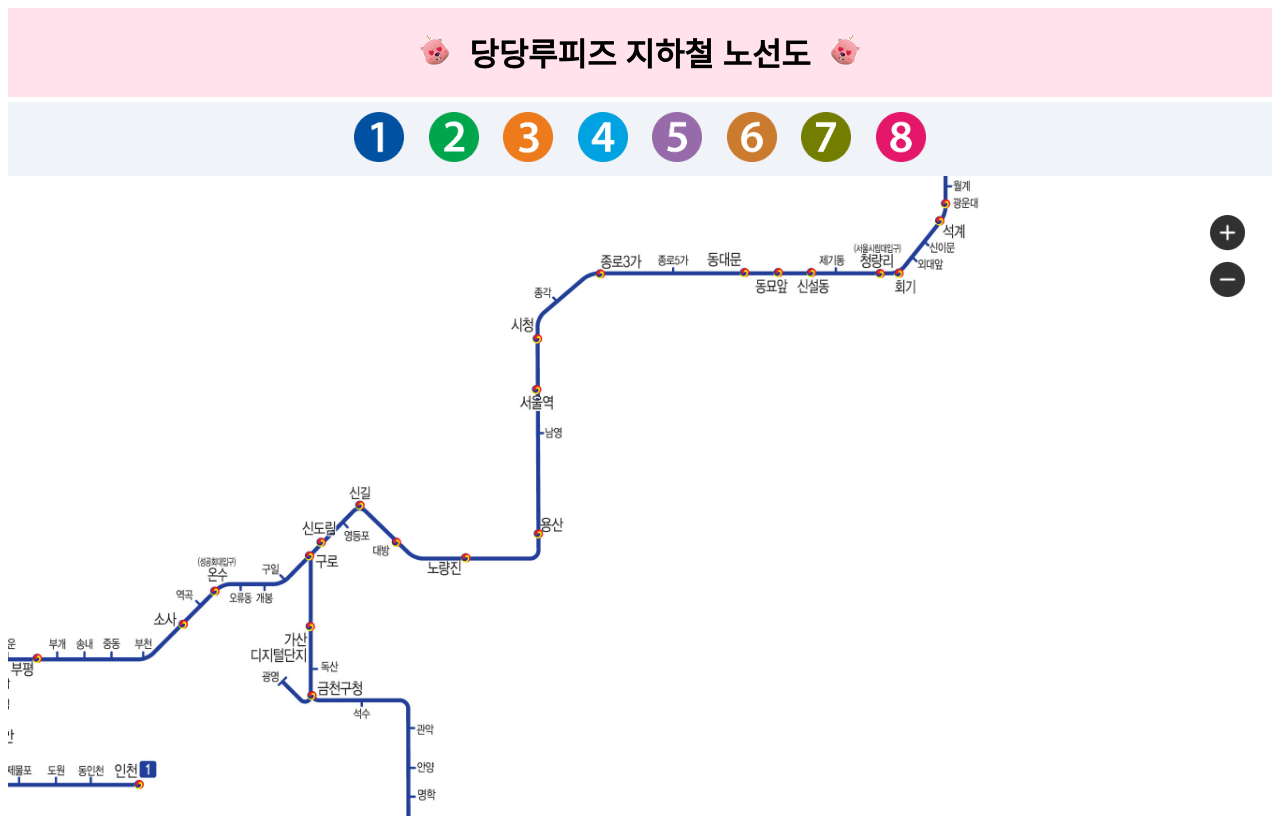
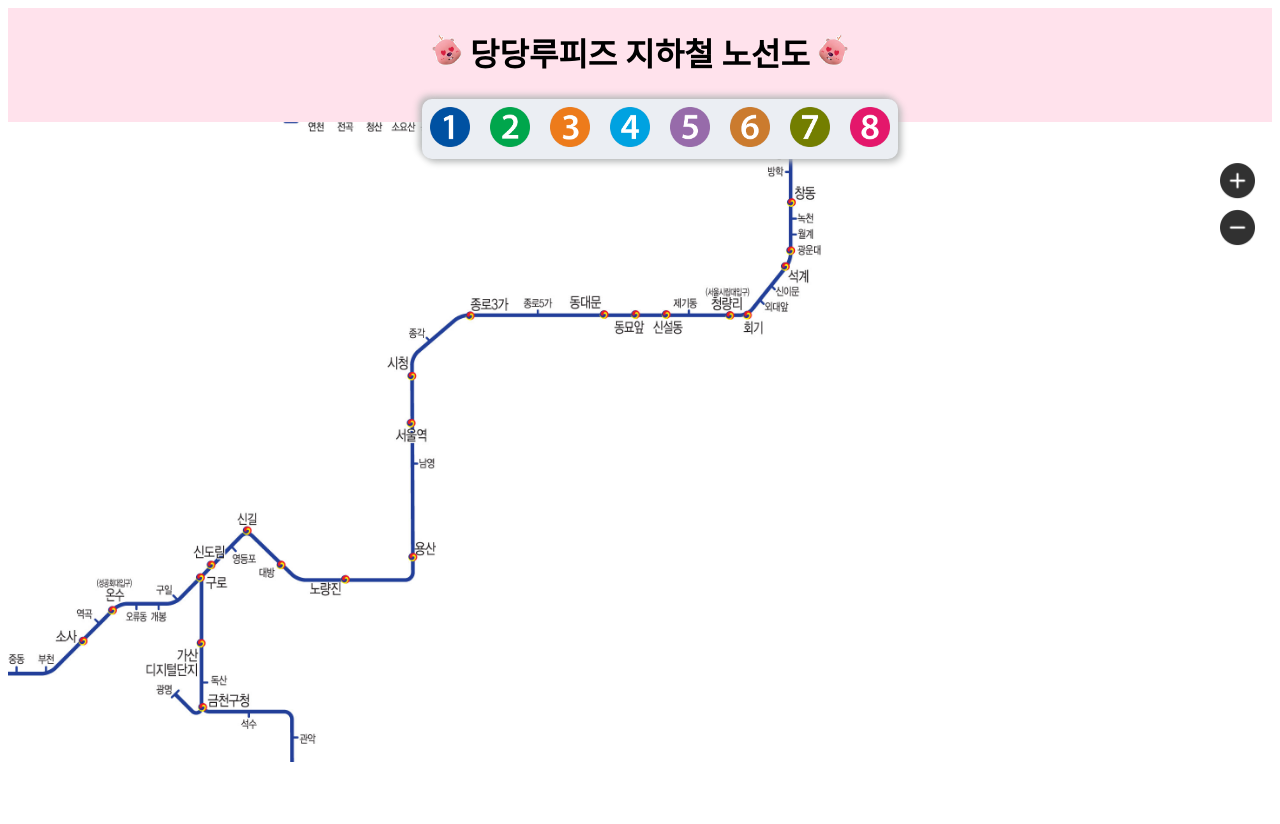
Before and after one commit to emfmfjd/subway, a Django app: page / in a window 1280 px wide. After the commit the page ends 762 px from the top, so only its background shows below. Run offline with Django 5.2, Linux system fonts and the light colour scheme; some web fonts are replaced.

Commit message:
웹페이지 디자인

```diff
--- a/mini3/subway/templates/base.html
+++ b/mini3/subway/templates/base.html
@@ -5,6 +5,7 @@
     <meta charset="UTF-8">
     <title>{% block title %}기본 타이틀{% endblock %}</title>
     <link rel="stylesheet" type="text/css">
+    <meta name="viewport" content="width=device-width, initial-scale=1.0">
     <style>
         @font-face {
             font-family: 'BMJUA';
@@ -12,87 +13,103 @@
             font-weight: normal;
             font-style: normal;
         }
-        body {
-            font-family: 'BMJUA', sans-serif;
+        nav {
+            max-width: 500px; /* 원하는 최대 너비 설정 */
+            margin: 0 auto; /* 가로로 가운데 정렬 */
+            background-color: rgb(235, 238, 243); /* 기존 배경색 유지 */
+            border-radius: 10px; /* 선택 사항: 모서리를 둥글게 */
+            top: 16.5%;
+            left: 33%;
             align-items: center;
-            justify-content: center;
+            transform: translateY(-55%); /* 얼마나 겹칠지 */
+            box-shadow: 3px 3px 7px rgb(183, 185, 185), -3px -3px 7px rgb(183, 185, 185);
+            z-index: 2;
+            position: fixed;
         }
+
         .header {
             display: flex;
             align-items: center;
             justify-content: center;
-            margin-bottom: 5px;
             background-color: rgb(255, 226, 236);
+            /* z-index: 10; */
+            padding-bottom: 25px;
         }
         .header img {
-            width: 20px;
-        }
-        .header span {
-            margin: 0 10px;
+            width: 30px;
         }
         .controls {
-            position: fixed;
-            top: 10px;
-            right: 10px;
-            z-index: 1000;
+            top: 250px;
+            right: 20px;
+            transform: translateY(-100%);
             display: flex;
             flex-direction: column;
+            z-index: 10000;
+            position: absolute;
         }
-        button {
-            font-size: 20px;
-            margin: 5px;
-            cursor: pointer;
-        }
-        .image-container {/*이미지 담을 클래스*/
-            width: 100%;
-            height: 80vh;
+        .image-container {
+            width: 1928px;
+            height: 1565px;
+            max-width: 100%;
+            max-height: 80vh;
             overflow: hidden;
-            position: relative;
+            position: absolute;
             display: flex;
             align-items: center;
             justify-content: center;
-
+            transform: translateY(0%);
+            z-index: 1;
         }
-        .map-image { /*이미지 연결(페이지마다 다른 이미지) 클래스*/
+        .map-image {
             display: block;
             max-width: none;
             height: auto;
-            width: 120%; /* 초기 이미지 확대배율 */
+            width: 110%; /* 초기 이미지 확대배율 */
             transition: width 0.5s, transform 0.5s;
             position: absolute;
+            object-fit: contain;
             top: 50%;
             left: 50%;
-            transform: translate(-50%, -50%);
-            transform-origin: center center;
+            transform: translate(-60%, -43%);
         }
+        .map-image:active {
+            cursor: grabbing;
+        }
+        .overlayImage {
+            position: absolute;
+            width: 80px;
+            height: auto;
+            transform-origin: top left;
+        }
+    </style>
 
-    </style>
 </head>
+
 <body>
-    <header class="header">
+    <header class="header" style="font-family: 'BMJUA';">
         <h1>
-            <img src="{% static 'subway/루피left.png' %}" alt="루피 left" style="width: 30px;">
+            <img src="{% static 'subway/루피left.png' %}" alt="루피 left">
             <span>당당루피즈 지하철 노선도</span>
-            <img src="{% static 'subway/루피right.png' %}" alt="루피 right" style="width: 30px;">
+            <img src="{% static 'subway/루피right.png' %}" alt="루피 right">
         </h1>
     </header>
-    <div style="text-align: center; background-color: rgb(240, 243, 247);">
-        <nav> <!-- 호선 별 페이지 옮기기 -->
-                <a href="{% url 'subway:1호선' %}"><img src="{% static 'subway/1.png' %}" style="width: 50px; margin: 10px;"></a>
-                <a href="{% url 'subway:2호선' %}"><img src="{% static 'subway/2.png' %}" style="width: 50px; margin: 10px;"></a>
-                <a href="{% url 'subway:3호선' %}"><img src="{% static 'subway/3.png' %}" style="width: 50px; margin: 10px;"></a>
-                <a href="{% url 'subway:4호선' %}"><img src="{% static 'subway/4.png' %}" style="width: 50px; margin: 10px;"></a>
-                <a href="{% url 'subway:5호선' %}"><img src="{% static 'subway/5.png' %}" style="width: 50px; margin: 10px;"></a>
-                <a href="{% url 'subway:6호선' %}"><img src="{% static 'subway/6.png' %}" style="width: 50px; margin: 10px;"></a>
-                <a href="{% url 'subway:7호선' %}"><img src="{% static 'subway/7.png' %}" style="width: 50px; margin: 10px;"></a>
-                <a href="{% url 'subway:8호선' %}"><img src="{% static 'subway/8.png' %}" style="width: 50px; margin: 10px;"></a>
-        </nav>
-    </div>
     <main>
         {% block content %}
         {% endblock %}
-    </main> <!-- 확대 축소 버튼 -->
-    <div class="controls" style="margin-top: 200px; margin-right: 20px;">
+    </main>
+    <div style="text-align: center;">
+        <nav> <!-- 호선 별 페이지 옮기기 -->
+            <a href="{% url 'subway:1호선' %}"><img src="{% static 'subway/1.png' %}" style="width: 40px; margin: 8px;"></a>
+            <a href="{% url 'subway:2호선' %}"><img src="{% static 'subway/2.png' %}" style="width: 40px; margin: 8px;"></a>
+            <a href="{% url 'subway:3호선' %}"><img src="{% static 'subway/3.png' %}" style="width: 40px; margin: 8px;"></a>
+            <a href="{% url 'subway:4호선' %}"><img src="{% static 'subway/4.png' %}" style="width: 40px; margin: 8px;"></a>
+            <a href="{% url 'subway:5호선' %}"><img src="{% static 'subway/5.png' %}" style="width: 40px; margin: 8px;"></a>
+            <a href="{% url 'subway:6호선' %}"><img src="{% static 'subway/6.png' %}" style="width: 40px; margin: 8px;"></a>
+            <a href="{% url 'subway:7호선' %}"><img src="{% static 'subway/7.png' %}" style="width: 40px; margin: 8px;"></a>
+            <a href="{% url 'subway:8호선' %}"><img src="{% static 'subway/8.png' %}" style="width: 40px; margin: 8px;"></a>
+        </nav>
+    </div>
+    <div class="controls"> <!-- 확대 축소 버튼 -->
         <img src="{% static 'subway/zoomin.png' %}" onclick="resizeImage('larger')" style="width: 35px; margin: 5px;">
         <img src="{% static 'subway/zoomout.png' %}" onclick="resizeImage('smaller')" style="width: 35px; margin: 5px;">
     </div>
@@ -101,11 +118,12 @@
             const img = document.querySelector('.map-image');
             let currentWidth = img.style.width ? parseInt(img.style.width) : 120;
             if (action === 'larger') {
-                currentWidth = Math.min(currentWidth + 20, 200);
+                currentWidth = Math.min(currentWidth + 20, 160);
             } else if (action === 'smaller') {
                 currentWidth = Math.max(currentWidth - 20, 100);
             }
             img.style.width = currentWidth + '%';
+            updateOverlayPosition();
         }
 
         document.querySelector('.image-container').addEventListener('wheel', function(event) {
@@ -115,39 +133,47 @@
             } else {
                 resizeImage('smaller');
             }
-        });
+        })
 
-        let isDragging = false;
-        let startX, startY, imgStartX, imgStartY;
-
-        const container = document.querySelector('.image-container');
-        const img = document.querySelector('.map-image');
-
+        const img = document.querySelector('.map-image')
         container.addEventListener('mousedown', (e) => {
             isDragging = true;
             startX = e.clientX;
             startY = e.clientY;
             imgStartX = img.offsetLeft;
             imgStartY = img.offsetTop;
-        });
+        })
 
         document.addEventListener('mousemove', (e) => {
-            if (isDragging){
+            if (isDragging) {
                 e.preventDefault();
-                const dx = (e.clientX - startX) * 1.5;
-                const dy = (e.clientY - startY) * 1.5;
+                const dx = e.clientX - startX;
+                const dy = e.clientY - startY;
                 img.style.left = `${imgStartX + dx}px`;
                 img.style.top = `${imgStartY + dy}px`;
             }
-        });
-
+        })
         document.addEventListener('mouseup', () => {
             isDragging = false;
-        });
-
+        })
         document.addEventListener('mouseleave', () => {
             isDragging = false;
-        });
+        })
+        const overlayImage = document.getElementById('overlayImage');
+        const initialOverlayX = 100;
+        const initialOverlayY = 100;
+        function updateOverlayPosition() {
+            const img = document.querySelector('.map-image');
+            const imgRect = img.getBoundingClientRect();
+            const containerRect = container.getBoundingClientRect();
+            const scale = img.width / img.naturalWidth;
+            const overlayX = initialOverlayX * scale + imgRect.left - containerRect.left;
+            const overlayY = initialOverlayY * scale + imgRect.top - containerRect.top;
+            overlayImage.style.transform = `translate(${overlayX}px, ${overlayY}px) scale(${scale})`;
+        }
+        window.addEventListener('load', updateOverlayPosition);
+        window.addEventListener('resize', updateOverlayPosition);
+        document.querySelector('.map-image').addEventListener('load', updateOverlayPosition);
     </script>
 </body>
 </html>
```
Also changed, not shown: mini3/subway/static/subway/line3_down_default.png (added).
